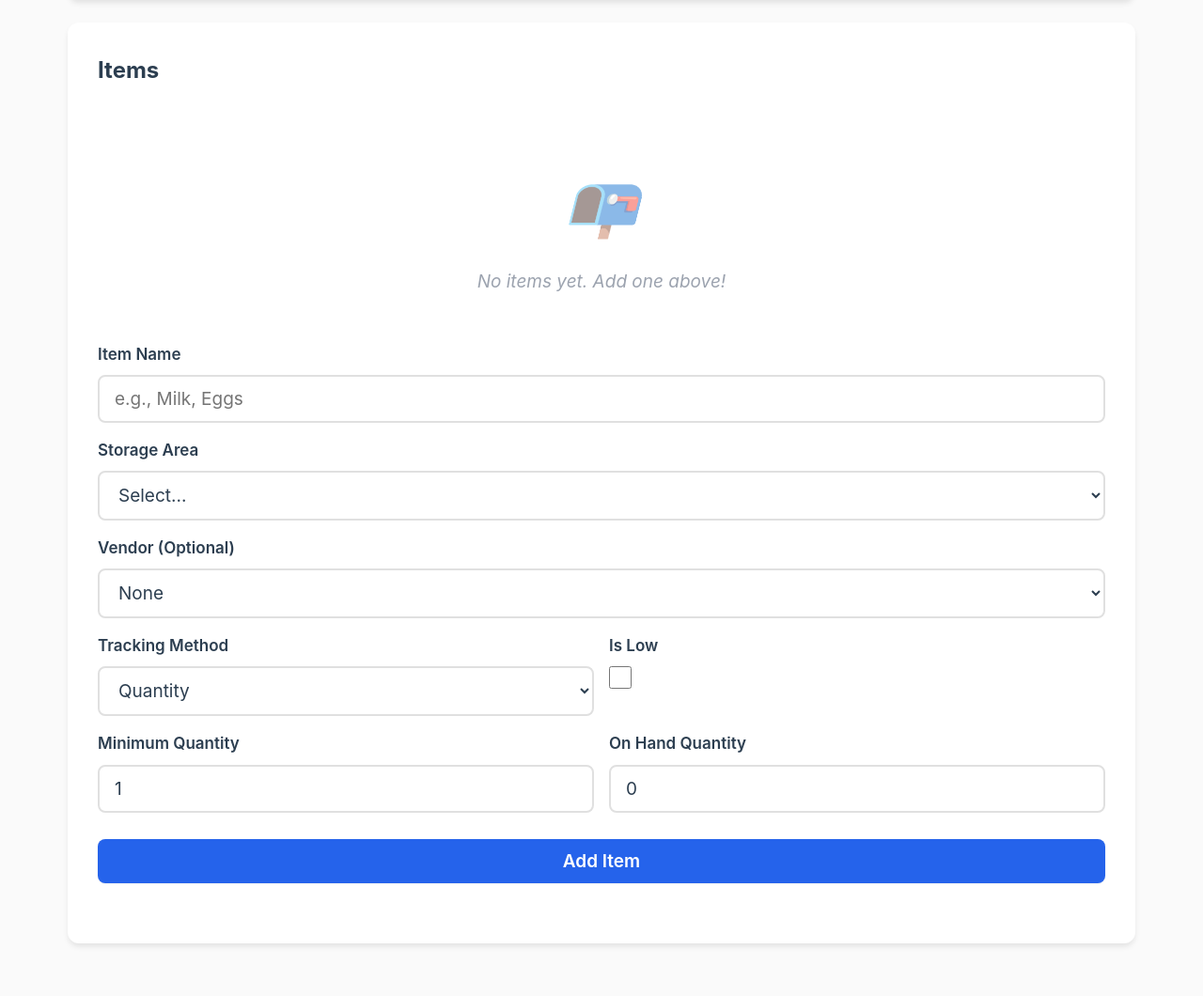
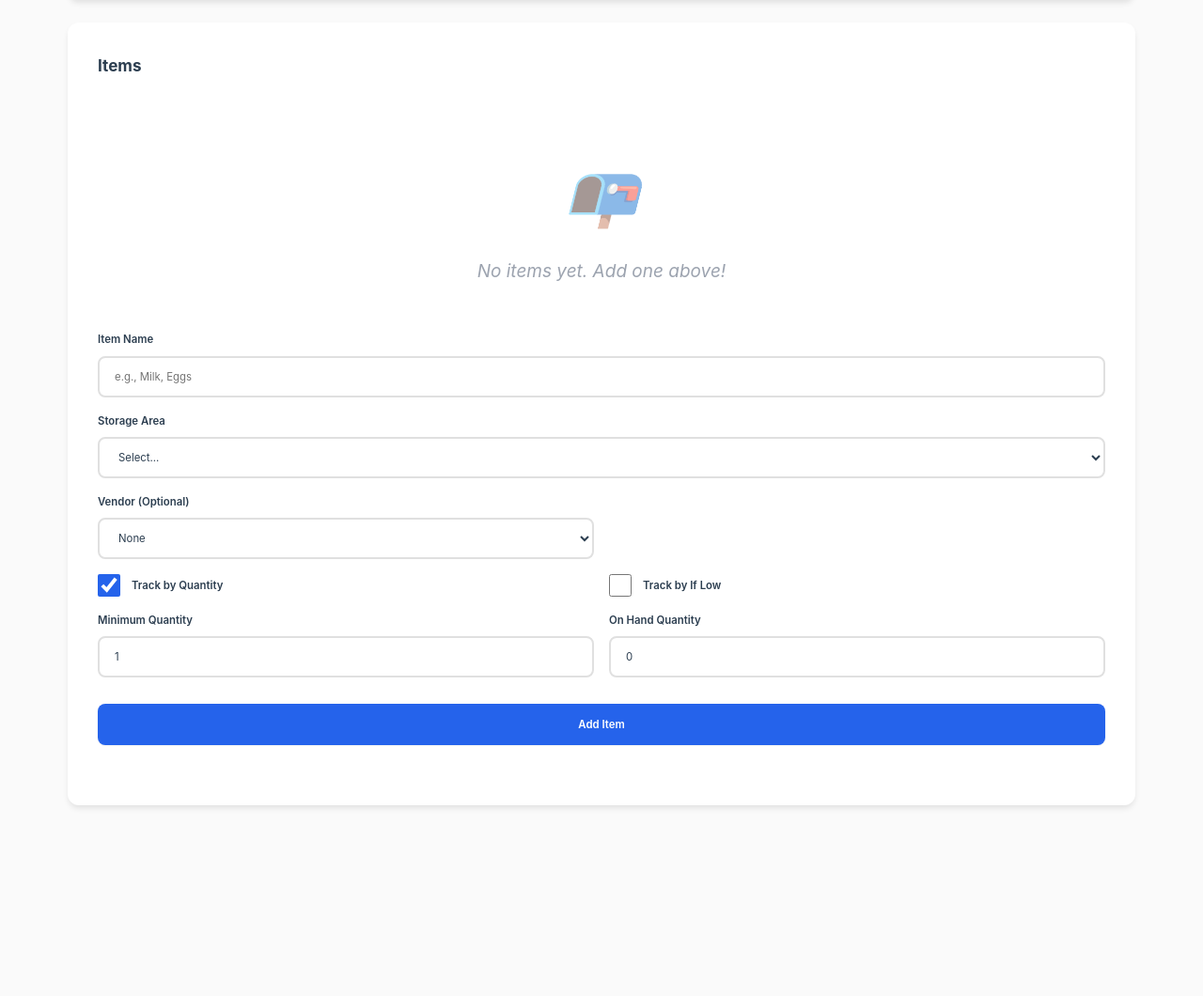
Before and after one commit to birdjw/homestuff, a Flask app: page /items-ui in a window 1280 px wide. Shown: the part 150-1210 px from the top of the page at 94% size. After the commit the page ends 1010 px from the top, so only its background shows below. Run offline with Flask 3, Linux system fonts and the light colour scheme; the visitor is signed in with stand-in values (Sample User, id 1); data that the repository does not hold is empty.

Commit message:
Items page UI cleanup

```diff
--- a/app/static/pages.js
+++ b/app/static/pages.js
@@ -291,6 +291,14 @@ async function loadItems() {
   const data = await resp.json();
 
   if (container) {
+    // Track which areas are currently expanded before re-rendering
+    const expandedAreas = new Set();
+    container.querySelectorAll('.card[data-area]').forEach(card => {
+      if (!card.classList.contains('collapsed')) {
+        expandedAreas.add(card.dataset.area);
+      }
+    });
+
     container.innerHTML = '';
     if (data.length === 0) {
       container.innerHTML = '<div class="empty-state">No items yet. Add one above!</div>';
@@ -306,7 +314,9 @@ async function loadItems() {
       // Render each storage area as a section
       Object.keys(groups).forEach(areaName => {
         const areaWrap = document.createElement('div');
-        areaWrap.className = 'card';
+        const isExpanded = expandedAreas.has(areaName);
+        areaWrap.className = isExpanded ? 'card' : 'card collapsed';
+        areaWrap.dataset.area = areaName;
 
         // Header with collapse toggle
         const header = document.createElement('div');
@@ -314,7 +324,7 @@ async function loadItems() {
 
         const toggle = document.createElement('button');
         toggle.className = 'area-toggle';
-        toggle.setAttribute('aria-expanded', 'true');
+        toggle.setAttribute('aria-expanded', String(isExpanded));
         const chev = document.createElement('span');
         chev.className = 'chev';
         chev.textContent = '▾';
@@ -344,12 +354,12 @@ async function loadItems() {
             // For binary-tracked items, don't show numeric fields; show vendor (if any) and friendly tracking label
             info.innerHTML = `
               <strong>${i.name}</strong>
-              <small>${i.vendor_name ? i.vendor_name + ' | ' : ''}Tracked - If Low</small>
+              <small>${i.vendor_name ? i.vendor_name + ' | ' : ''}Tracked By - If Low</small>
             `;
           } else {
             info.innerHTML = `
               <strong>${i.name}</strong>
-              <small>On hand: ${i.on_hand ?? '—'} | Min: ${i.minimum_quantity ?? '—'}${i.vendor_name ? ' | ' + i.vendor_name : ''} | Tracking: ${i.tracking_method}</small>
+              <small>On hand: ${i.on_hand ?? '—'} | Min: ${i.minimum_quantity ?? '—'}${i.vendor_name ? ' | ' + i.vendor_name : ''} | Tracked By - Quantity</small>
             `;
           }
           d.appendChild(info);
@@ -361,12 +371,12 @@ async function loadItems() {
           if (i.tracking_method !== 'binary') {
             const decrementBtn = document.createElement('button');
             decrementBtn.textContent = '−';
-            decrementBtn.className = 'small';
+            decrementBtn.className = 'small qty-btn';
             decrementBtn.onclick = () => adjustItemQuantity(i.id, -1);
 
             const incrementBtn = document.createElement('button');
             incrementBtn.textContent = '+';
-            incrementBtn.className = 'small';
+            incrementBtn.className = 'small qty-btn';
             incrementBtn.onclick = () => adjustItemQuantity(i.id, 1);
 
             const setBtn = document.createElement('button');
@@ -549,6 +559,33 @@ function setupForms() {
 
   const itemForm = document.getElementById('item-form');
   if (itemForm) {
+    // Handle mutually exclusive tracking checkboxes
+    const trackQtyCheckbox = document.getElementById('item-track-quantity');
+    const trackBinaryCheckbox = document.getElementById('item-track-binary');
+    const quantityFields = document.getElementById('quantity-fields');
+
+    if (trackQtyCheckbox && trackBinaryCheckbox) {
+      trackQtyCheckbox.addEventListener('change', () => {
+        if (trackQtyCheckbox.checked) {
+          trackBinaryCheckbox.checked = false;
+          if (quantityFields) quantityFields.style.display = '';
+        } else {
+          trackBinaryCheckbox.checked = true;
+          if (quantityFields) quantityFields.style.display = 'none';
+        }
+      });
+
+      trackBinaryCheckbox.addEventListener('change', () => {
+        if (trackBinaryCheckbox.checked) {
+          trackQtyCheckbox.checked = false;
+          if (quantityFields) quantityFields.style.display = 'none';
+        } else {
+          trackQtyCheckbox.checked = true;
+          if (quantityFields) quantityFields.style.display = '';
+        }
+      });
+    }
+
     itemForm.onsubmit = async (e) => {
       e.preventDefault();
       const name = document.getElementById('item-name').value.trim();
@@ -556,9 +593,9 @@ function setupForms() {
       const vendor_id = document.getElementById('item-vendor').value || null;
       let minimum_quantity = parseInt(document.getElementById('item-minimum').value, 10);
       let on_hand = parseInt(document.getElementById('item-on-hand').value, 10);
-      let tracking_method = document.getElementById('item-tracking') ? document.getElementById('item-tracking').value : 'quantity';
-      const is_low = document.getElementById('item-is-low') ? document.getElementById('item-is-low').checked : false;
-      if (is_low) tracking_method = 'binary';
+      const trackBinary = document.getElementById('item-track-binary');
+      let tracking_method = (trackBinary && trackBinary.checked) ? 'binary' : 'quantity';
+      const is_low = (trackBinary && trackBinary.checked);
       if (tracking_method === 'binary') {
         minimum_quantity = null;
         on_hand = null;
--- a/app/static/style.css
+++ b/app/static/style.css
@@ -355,6 +355,23 @@ input[type="checkbox"] {
   accent-color: var(--color-primary);
 }
 
+.form-group.checkbox-group {
+  display: flex;
+  flex-direction: row;
+  align-items: center;
+  gap: var(--space-sm);
+}
+
+.form-group.checkbox-group label {
+  margin-bottom: 0;
+  cursor: pointer;
+}
+
+.form-group.checkbox-group input[type="checkbox"] {
+  width: 24px;
+  flex-shrink: 0;
+}
+
 .form-inline {
   display: grid;
   grid-template-columns: 1fr 1fr;
@@ -427,9 +444,52 @@ button.small {
   font-weight: 500;
 }
 
+button.qty-btn {
+  min-width: 44px;
+  min-height: 44px;
+  font-size: var(--font-size-xl);
+  font-weight: 700;
+  padding: var(--space-sm);
+}
+
 button[type="submit"] {
   width: 100%;
   margin-top: var(--space-sm);
+}
+
+/* === Items Page Scale === */
+.items-page {
+  font-size: 0.67em;
+}
+
+.items-page h2 {
+  font-size: 1.5em;
+}
+
+.items-page .form-group label,
+.items-page .form-group input,
+.items-page .form-group select,
+.items-page button {
+  font-size: 1em;
+}
+
+.items-page .item {
+  padding: calc(var(--space-md) * 0.67);
+  gap: calc(var(--space-md) * 0.67);
+}
+
+.items-page .item-info strong {
+  font-size: 1.1em;
+}
+
+.items-page .item-info small {
+  font-size: 0.9em;
+}
+
+.items-page .item-actions button {
+  padding: calc(var(--space-xs) * 0.67) calc(var(--space-sm) * 0.67);
+  font-size: 0.9em;
+  min-height: calc(var(--tap-target) * 0.67);
 }
 
 /* === Items & Lists === */
@@ -516,8 +576,8 @@ button[type="submit"] {
 }
 
 .area-toggle {
-  background: transparent;
-  border: 2px solid transparent;
+  background: var(--color-border);
+  border: 2px solid var(--color-border);
   width: 40px;
   height: 40px;
   border-radius: 8px;
@@ -526,6 +586,12 @@ button[type="submit"] {
   justify-content: center;
   font-size: 1.25rem;
   cursor: pointer;
+  color: var(--color-text);
+}
+
+.area-toggle:hover {
+  background: var(--color-text-muted);
+  border-color: var(--color-text-muted);
 }
 
 .area-toggle:focus {
--- a/app/templates/items.html
+++ b/app/templates/items.html
@@ -1,7 +1,7 @@
 {% extends "base.html" %}
 
 {% block content %}
-<div class="card">
+<div class="card items-page">
   <h2>Items</h2>
 
   <div id="items-list"></div>
@@ -17,26 +17,25 @@
         <option value="">Select...</option>
       </select>
     </div>
-    <div class="form-group">
-      <label for="item-vendor">Vendor (Optional)</label>
-      <select id="item-vendor">
-        <option value="">None</option>
-      </select>
-    </div>
     <div class="form-inline">
       <div class="form-group">
-        <label for="item-tracking">Tracking Method</label>
-        <select id="item-tracking">
-          <option value="quantity">Quantity</option>
-          <option value="binary">Binary (low flag)</option>
+        <label for="item-vendor">Vendor (Optional)</label>
+        <select id="item-vendor">
+          <option value="">None</option>
         </select>
-      </div>
-      <div class="form-group">
-        <label for="item-is-low">Is Low</label>
-        <input type="checkbox" id="item-is-low" />
       </div>
     </div>
     <div class="form-inline">
+      <div class="form-group checkbox-group">
+        <input type="checkbox" id="item-track-quantity" checked />
+        <label for="item-track-quantity">Track by Quantity</label>
+      </div>
+      <div class="form-group checkbox-group">
+        <input type="checkbox" id="item-track-binary" />
+        <label for="item-track-binary">Track by If Low</label>
+      </div>
+    </div>
+    <div class="form-inline" id="quantity-fields">
       <div class="form-group">
         <label for="item-minimum">Minimum Quantity</label>
         <input type="number" id="item-minimum" value="1" min="0" />
```
